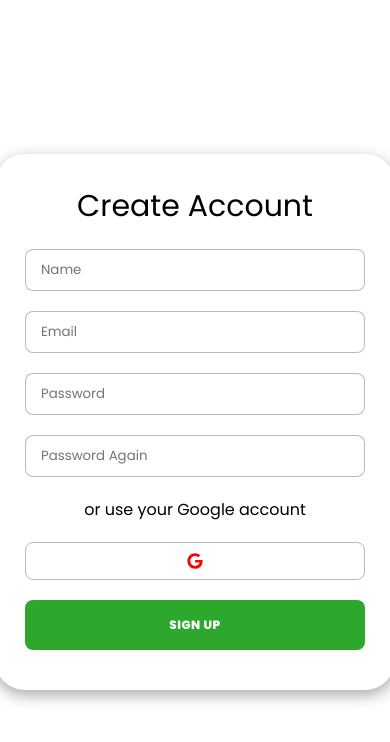
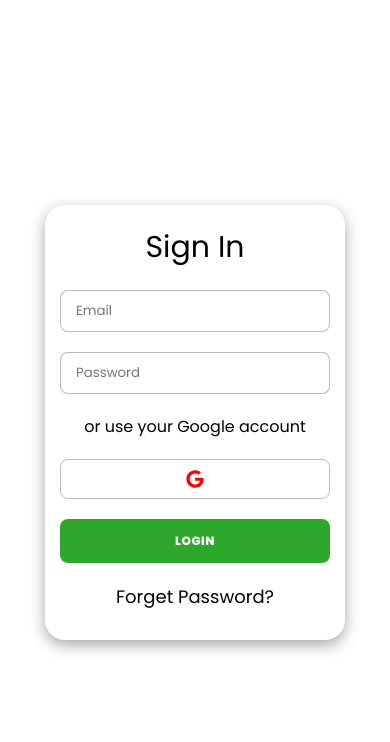
Before and after one commit to karamsafarli/akm_hackathon, a React (Vite) app in the folder client/: page /login in a window 390 px wide. Shown: the top 742 px of the page. Built offline with nearby package versions, Linux system fonts and the light colour scheme.

Commit message:
login page

```diff
--- a/client/src/pages/login/Login.jsx
+++ b/client/src/pages/login/Login.jsx
@@ -9,20 +9,19 @@ const Login = () => {
         <div className="row">
           <div className="form-container sign-up">
             <form>
-              <h1>Create Account</h1>
+              <h1>Sign In</h1>
 
               <div className="data">
-                <input type="text" placeholder="Name" />
                 <input type="email" placeholder="Email" />
                 <input type="password" placeholder="Password" />
-                <input type="password" placeholder="Password Again" />
                 <span>or use your Google account</span>
                 <div className="social-icons">
                   <Link href="#" className="icon">
                     <FaGoogle />
                   </Link>
                 </div>
-                <button type="submit">Sign Up</button>
+                <button type="submit">Login</button>
+                <a href="/forgetpassword">Forget Password?</a>
               </div>
             </form>
           </div>
--- a/client/src/pages/login/login.css
+++ b/client/src/pages/login/login.css
@@ -2,20 +2,34 @@
   user-select: none;
 
   .container {
+    align-items: center;
+    display: flex;
+    justify-content: center;
+    height: 100vh;
     .row {
-      align-items: center;
-      display: flex;
-      justify-content: center;
-      height: 100vh;
       .form-container {
+        padding: 0 20px;
         form {
           background-color: #fff;
-          border-radius: 30px;
+          border-radius: 20px;
           box-shadow: 0 5px 15px rgba(0, 0, 0, 0.35);
           position: relative;
           overflow: hidden;
           width: 400px;
           padding: 30px 30px 20px 30px;
+          @media (max-width: 768px) {
+            width: 350px;
+          }
+          @media (max-width: 500px) {
+            width: 330px;
+            padding: 20px 15px 10px 15px;
+          }
+          @media (max-width: 390px) {
+            width: 300px;
+          }
+          @media (max-width: 350px) {
+            width: 280px;
+          }
           h1 {
             font-weight: 500;
             text-align: center;
@@ -65,6 +79,15 @@
               text-transform: uppercase;
 
               cursor: pointer;
+              @media (max-width: 500px) {
+                padding: 12px 45px;
+              }
+            }
+            a {
+              text-decoration: none;
+              text-align: center;
+              font-size: 18px;
+              color: black;
             }
           }
         }
--- a/client/src/pages/register/register.css
+++ b/client/src/pages/register/register.css
@@ -8,6 +8,7 @@
       justify-content: center;
       height: 100vh;
       .form-container {
+        padding: 0 20px;
         form {
           background-color: #fff;
           border-radius: 30px;
@@ -16,6 +17,21 @@
           overflow: hidden;
           width: 400px;
           padding: 30px 30px 20px 30px;
+          @media (max-width:768px) {
+            width: 350px;
+          }
+          @media (max-width:500px) {
+            width: 330px;
+            padding: 20px 15px 10px 15px;
+
+          }
+          @media (max-width:390px) {
+            width: 300px;
+
+          }
+          @media (max-width:350px) {
+            width: 280px;
+          }
           h1 {
             font-weight: 500;
             text-align: center;
```
